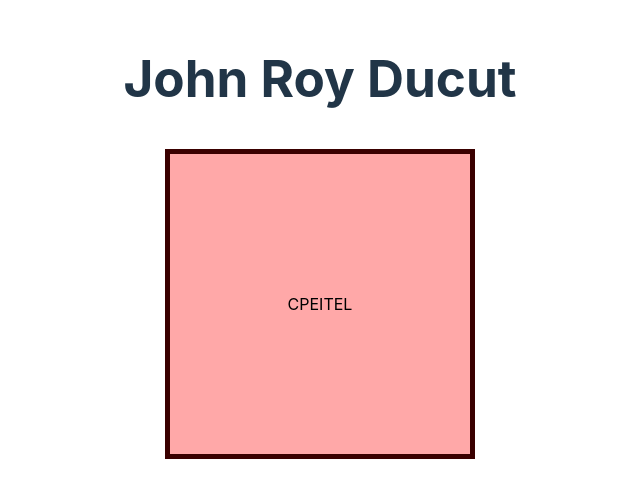
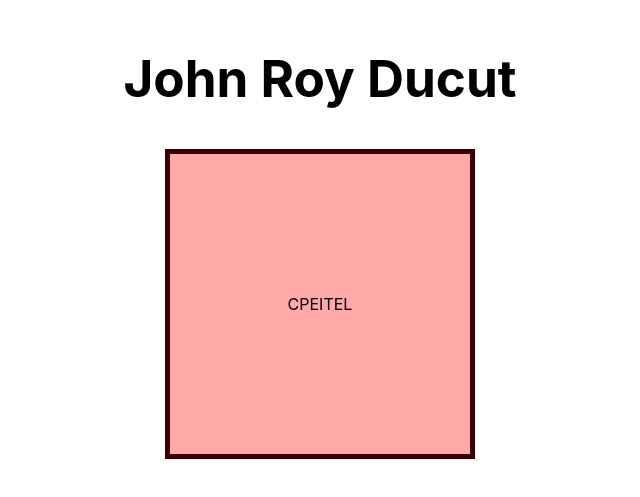
Before and after one commit to armandoxd03/vite-project, a React (Vite) app: page / in a window 1280 px wide. Shown: the part 167-664 px from the top of the page, without its empty margins (320-960 px from the left). Built offline with nearby package versions, Linux system fonts and the light colour scheme.

Commit message:
Update App.tsx

```diff
--- a/src/App.tsx
+++ b/src/App.tsx
@@ -3,7 +3,7 @@ import './App.css';
 function App() {
   return (
     <section>
-      <h1>John Roy Ducut</h1>
+      <h1 style={{color: 'black'}}>John Roy Ducut</h1>
       <Container />
     </section>
   );
```
